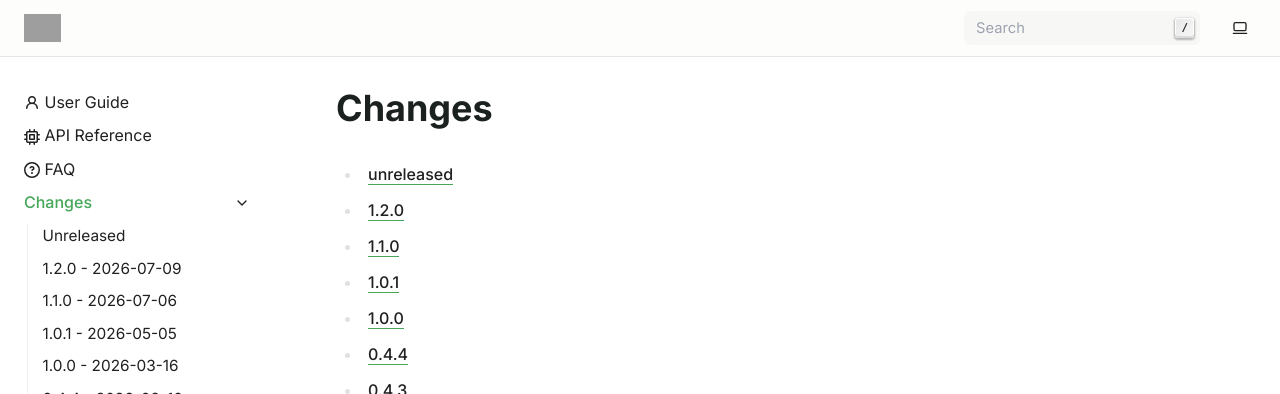
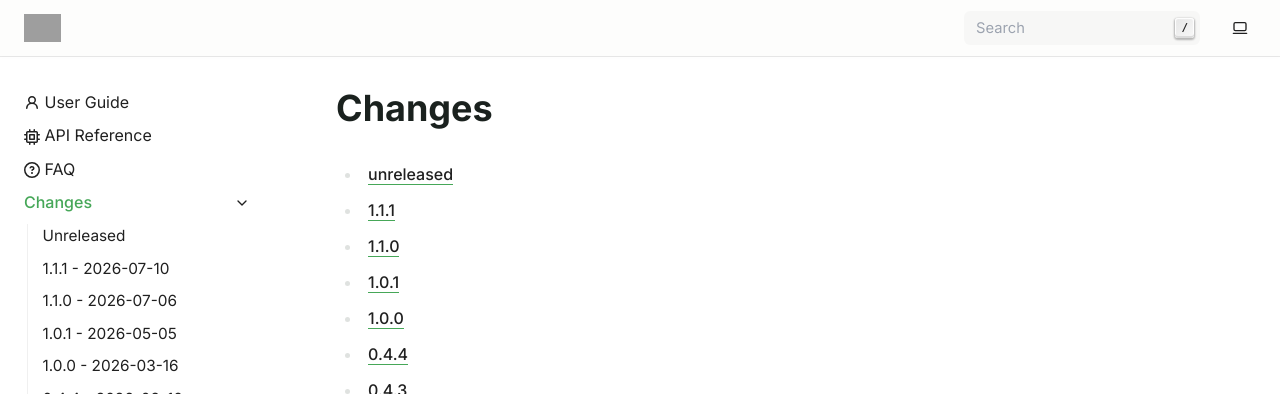
Before and after one commit to exasol/pytest-slc, a Sphinx documentation site: the page built from doc/changes/changelog.md, in a window 1280 px wide. Shown: the top 394 px of the page. Built offline with Sphinx 7.4.7, drawn with Linux system fonts in a browser that asks for light colours; pages that are not in the unit, such as notebooks, are missing from menus; grey boxes are pictures that could not be loaded.

Commit message:
Changed version to 1.1.1

```diff
--- a/doc/changes/changelog.md
+++ b/doc/changes/changelog.md
@@ -1,7 +1,7 @@
 # Changes
 
 * [unreleased](unreleased.md)
-* [1.2.0](changes_1.2.0.md)
+* [1.1.1](changes_1.1.1.md)
 * [1.1.0](changes_1.1.0.md)
 * [1.0.1](changes_1.0.1.md)
 * [1.0.0](changes_1.0.0.md)
@@ -22,7 +22,7 @@
 hidden:
 ---
 unreleased
-changes_1.2.0
+changes_1.1.1
 changes_1.1.0
 changes_1.0.1
 changes_1.0.0
--- a/doc/changes/changes_1.2.0.md
+++ b/doc/changes/changes_1.1.1.md
@@ -1,4 +1,4 @@
-# 1.2.0 - 2026-07-09
+# 1.1.1 - 2026-07-10
 
 ## Summary
 
--- a/pyproject.toml
+++ b/pyproject.toml
@@ -1,6 +1,6 @@
 [project]
 name = "pytest-exasol-slc"
-version = "1.2.0"
+version = "1.1.1"
 description = ""
 authors = [{ name = "Mikhail Beck", email = "mikhail.beck@exasol.com" }]
 # Restrict Python versions as difficulty with some unit tests related
```
